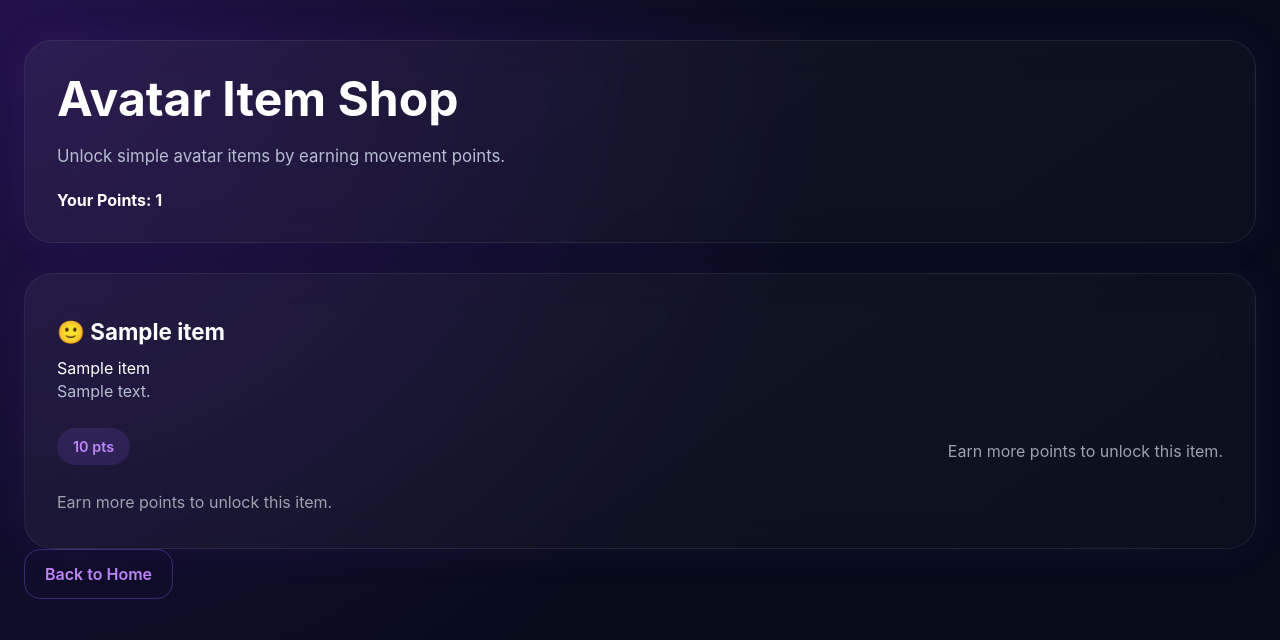
After one commit to kang889/UDE_STRETCH, a Flask app: template templates/shop.html in a window 1280 px wide. The commit adds this page. Shown: the top 640 px of the page. Run offline with Flask 3, Linux system fonts and the light colour scheme; the template is opened without the code that fills it: most values are stand-ins (such as "Sample title", 1, 10 or a date in 2020).

Commit message:
add shop item

```diff
--- a/app.py
+++ b/app.py
@@ -7,6 +7,7 @@ from utils.stretch_rules import can_complete_stretch, get_completion_message
 from utils.auth import register_user, validate_login, update_user_points, get_user_data, get_all_users, add_friend, get_friends, get_friend_leaderboard, remove_friend
 from utils.levels import get_level_info
 from utils.streaks import get_user_streak, update_streak
+from data.items import get_all_items, get_item_by_id, is_item_unlocked
 
 
 app = Flask(__name__, static_folder="public", static_url_path="")
@@ -104,7 +105,13 @@ def stretch_page(stretch_id):
     if stretch is None:
         return redirect(url_for("home"))
 
-    return render_template("stretch.html", stretch=stretch)
+    selected_item = session.get("selected_item", "none")
+
+    return render_template(
+    "stretch.html",
+    stretch=stretch,
+    selected_item=selected_item,
+)
 
 @app.route("/complete/<stretch_id>")
 def complete_stretch(stretch_id):
@@ -321,6 +328,37 @@ def profile_page():
     streak=streak
 )
 
+@app.route("/shop", methods=["GET", "POST"])
+def shop_page():
+
+    if "username" not in session:
+        return redirect(url_for("login"))
+
+    username = session.get("username")
+    user_data = get_user_data(username)
+
+    total_points = int(user_data["points"])
+    items = get_all_items()
+
+    if request.method == "POST":
+
+        selected_item_id = request.form["item_id"]
+        selected_item = get_item_by_id(selected_item_id)
+
+        if (
+            selected_item is not None and
+            is_item_unlocked(selected_item, total_points)
+        ):
+            session["selected_item"] = selected_item_id
+
+    selected_item = session.get("selected_item", "none")
+
+    return render_template(
+        "shop.html",
+        items=items,
+        total_points=total_points,
+        selected_item=selected_item,
+    )
 
 if __name__ == "__main__":
     app.run(debug=True)
--- /dev/null
+++ b/data/items.py
@@ -0,0 +1,52 @@
+"""
+Stores avatar item unlocks for the prototype.
+Items are unlocked automatically based on total points.
+"""
+
+ITEMS = [
+    {
+        "id": "none",
+        "name": "No Item",
+        "required_points": 0,
+        "description": "Default avatar with no cosmetic item."
+    },
+    {
+        "id": "crown",
+        "name": "Crown",
+        "required_points": 30,
+        "description": "A crown for users starting their movement streak."
+    },
+    {
+        "id": "halo",
+        "name": "Halo",
+        "required_points": 60,
+        "description": "A halo for consistent movement progress."
+    },
+    {
+        "id": "sunglasses",
+        "name": "Sunglasses",
+        "required_points": 100,
+        "description": "A cool avatar item for high-scoring users."
+    },
+    {
+        "id": "mystery",
+        "name": "Locked Mystery Item",
+        "required_points": 150,
+        "description": "A future reward to show progression."
+    },
+]
+
+def get_all_items():
+    return ITEMS
+
+
+def get_item_by_id(item_id):
+    for item in ITEMS:
+        if item["id"] == item_id:
+            return item
+
+    return None
+
+
+def is_item_unlocked(item, points):
+    return points >= item["required_points"]
--- /dev/null
+++ b/templates/shop.html
@@ -0,0 +1,107 @@
+{% extends "base.html" %}
+
+{% block content %}
+
+<section class="hero-card">
+
+    <h1>Avatar Item Shop</h1>
+
+    <p class="intro-text">
+        Unlock simple avatar items by earning movement points.
+    </p>
+
+    <div class="points-box" style="margin-top: 20px;">
+        <strong>Your Points: {{ total_points }}</strong>
+    </div>
+
+</section>
+
+
+<section class="stretch-grid">
+
+    {% for item in items %}
+
+    <article class="stretch-card">
+
+        <h3>
+            {% if item.id == "mystery" %}
+            <h3>🔒 {{ item.name }}</h3>
+            {% elif item.id == "crown" %}
+            <h3>👑 {{ item.name }}</h3>
+            {% elif item.id == "halo" %}
+            <h3>😇 {{ item.name }}</h3>
+            {% elif item.id == "sunglasses" %}
+            <h3>🕶 {{ item.name }}</h3>
+            {% else %}
+            <h3>🙂 {{ item.name }}</h3>
+            {% endif %}
+
+            {{ item.name }}
+        </h3>
+
+        <p>
+            {{ item.description }}
+        </p>
+
+        <div class="stretch-meta">
+            <span>
+                {{ item.required_points }} pts
+            </span>
+
+            {% if item.id == "mystery" %}
+            <p class="small-note">
+                Locked future item. Reach {{ item.required_points }} points to preview this reward.
+            </p>
+            {% elif total_points >= item.required_points %}
+            <!-- equip button -->
+            {% else %}
+            <p class="small-note">
+                Earn more points to unlock this item.
+            </p>
+            {% endif %}
+        </div>
+
+        {% if total_points >= item.required_points %}
+
+        {% if selected_item == item.id %}
+
+        <p class="completed-label">
+            Equipped
+        </p>
+
+        {% else %}
+
+        <form method="POST">
+            <input type="hidden" name="item_id" value="{{ item.id }}">
+
+            <button class="primary-button" type="submit">
+                Equip Item
+            </button>
+        </form>
+
+        {% endif %}
+
+        {% else %}
+
+        <p class="small-note">
+            Earn more points to unlock this item.
+        </p>
+
+        {% endif %}
+
+    </article>
+
+    {% endfor %}
+
+</section>
+
+
+<section class="bottom-actions">
+
+    <a class="secondary-button" href="{{ url_for('home') }}">
+        Back to Home
+    </a>
+
+</section>
+
+{% endblock %}
--- a/templates/stretch.html
+++ b/templates/stretch.html
@@ -86,7 +86,7 @@
                 <h3>Avatar View</h3>
 
                 <div class="avatar-frame">
-                    <canvas id="avatar-canvas"></canvas>
+                    <canvas id="avatar-canvas" data-selected-item="{{ selected_item }}"></canvas>
                 </div>
 
                 <p id="avatar-status" class="avatar-status">
```
Also changed, not shown: public/pose_check.js (+194 -0 lines), templates/index.html (+14 -0 lines).
